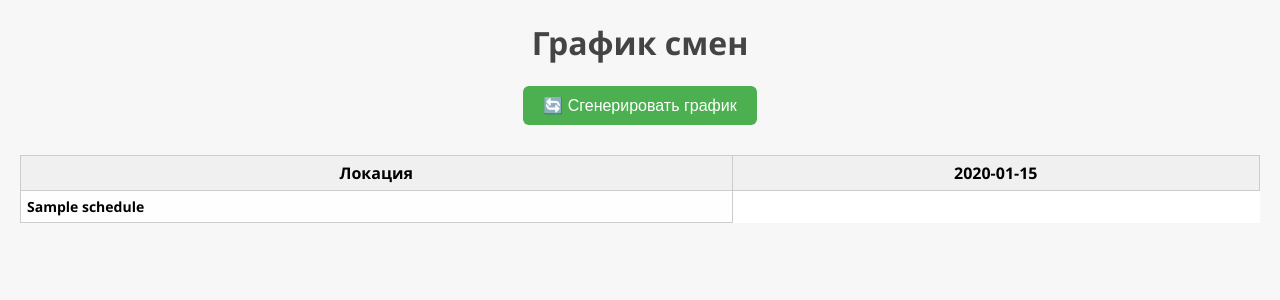
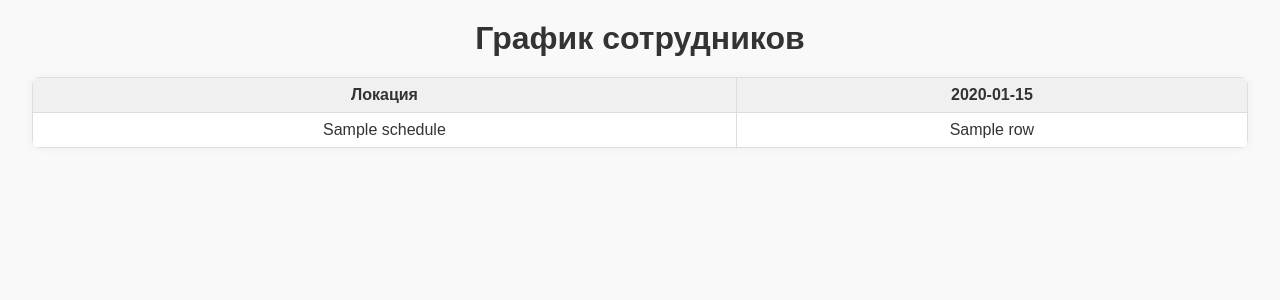
Before and after one commit to chernmary/scheduler, a FastAPI app: template app/templates/schedule.html in a window 1280 px wide. Shown: the top 300 px of the page. Run offline with FastAPI, Linux system fonts and the light colour scheme; the template is opened without the code that fills it: most values are stand-ins (such as "Sample title", 1, 10 or a date in 2020); parts of the project's set-up code (start-up, migrations or seed data) failed here and were passed over.

Commit message:
Update schedule.html

```diff
--- a/app/templates/schedule.html
+++ b/app/templates/schedule.html
@@ -2,88 +2,81 @@
 <html lang="ru">
 <head>
     <meta charset="UTF-8">
-    <title>График смен</title>
+    <title>График сотрудников</title>
     <style>
         body {
-            font-family: "Segoe UI", sans-serif;
-            background-color: #f7f7f7;
-            margin: 20px;
+            font-family: Arial, sans-serif;
+            background-color: #f9f9f9;
+            margin: 0;
+            padding: 0;
+            color: #333;
         }
         h1 {
             text-align: center;
-            color: #444;
+            margin: 20px 0;
         }
-        form {
+        table {
+            border-collapse: collapse;
+            width: 95%;
+            margin: 20px auto;
+            background: white;
+            border-radius: 8px;
+            overflow: hidden;
+            box-shadow: 0 0 10px rgba(0,0,0,0.05);
+        }
+        th, td {
+            border: 1px solid #ddd;
+            padding: 8px;
             text-align: center;
-            margin-top: 10px;
-            margin-bottom: 30px;
+        }
+        th {
+            background-color: #f0f0f0;
+            font-weight: bold;
+        }
+        select {
+            padding: 4px;
+            border-radius: 4px;
+            border: 1px solid #ccc;
+        }
+        .button-container {
+            text-align: center;
+            margin: 20px;
         }
         button {
-            padding: 10px 20px;
-            font-size: 16px;
             background-color: #4CAF50;
             color: white;
+            padding: 10px 18px;
             border: none;
             border-radius: 6px;
             cursor: pointer;
+            font-size: 14px;
         }
         button:hover {
             background-color: #45a049;
         }
-        table {
-            border-collapse: collapse;
-            width: 100%;
-            background-color: #fff;
-        }
-        th, td {
-            border: 1px solid #ccc;
-            padding: 6px;
-            text-align: center;
-        }
-        th {
-            background-color: #f0f0f0;
-        }
-        td {
-            font-size: 14px;
-        }
-        .location {
-            text-align: left;
-            font-weight: bold;
-            background-color: #fefefe;
-        }
-        select {
-            width: 100%;
-            padding: 4px;
-            border: 1px solid #ccc;
-            border-radius: 4px;
-            font-size: 13px;
-        }
     </style>
 </head>
 <body>
-    <h1>График смен</h1>
-
-    <form method="post" action="/schedule">
-        <button type="submit">🔄 Сгенерировать график</button>
-    </form>
+    <h1>График сотрудников</h1>
 
     <table>
         <thead>
             <tr>
                 <th>Локация</th>
-                {% for date in dates %}
-                    <th>{{ date }}</th>
+                {% for date_str in dates %}
+                    <th>{{ date_str }}</th>
                 {% endfor %}
             </tr>
         </thead>
         <tbody>
-            {% for loc_name, row in schedule.items() %}
+            {% for loc_name, row in schedule_data.items() %}
                 <tr>
-                    <td class="location">{{ loc_name }}</td>
-                    {% for idx, emp_name in enumerate(row) %}
+                    <td>{{ loc_name }}</td>
+                    {% for emp_name in row %}
                         <td>
+                            {% if is_admin %}
                                 <form method="post" action="/schedule/update">
-                                <input type="hidden" name="date_str" value="{{ raw_dates[idx] }}">
+                                    <input type="hidden" name="date_str" value="{{ raw_dates[loop.index0] }}">
                                     <input type="hidden" name="location_id" value="{{ locations_map[loc_name] }}">
                                     <select name="employee_id" onchange="this.form.submit()">
                                         <option value="">-- пусто --</option>
@@ -94,11 +87,22 @@
                                         {% endfor %}
                                     </select>
                                 </form>
+                            {% else %}
+                                {{ emp_name }}
+                            {% endif %}
                         </td>
                     {% endfor %}
                 </tr>
             {% endfor %}
         </tbody>
     </table>
+
+    {% if is_admin %}
+    <div class="button-container">
+        <form method="post" action="/schedule/generate">
+            <button type="submit">Сгенерировать график</button>
+        </form>
+    </div>
+    {% endif %}
 </body>
 </html>
```
Lines whose indentation alone changed are shown as unchanged.
